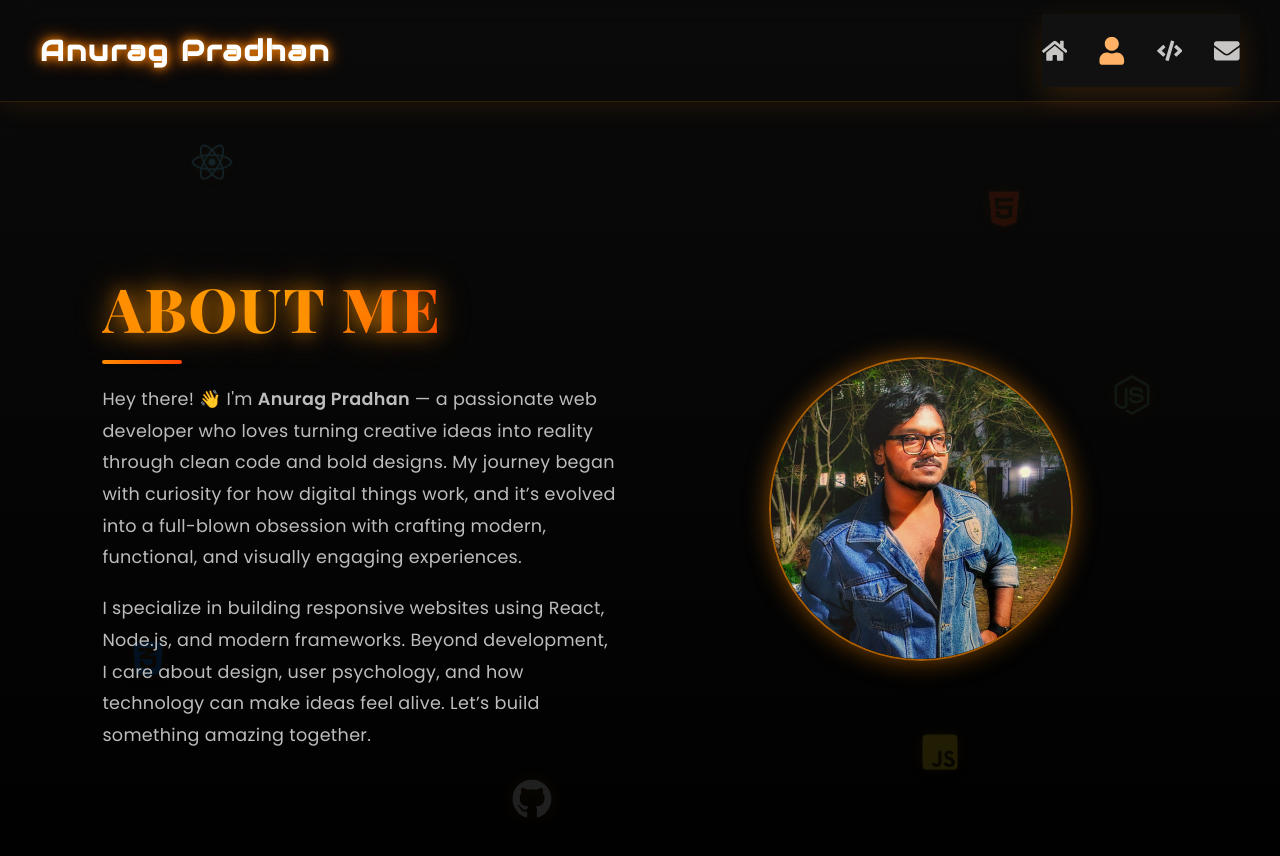
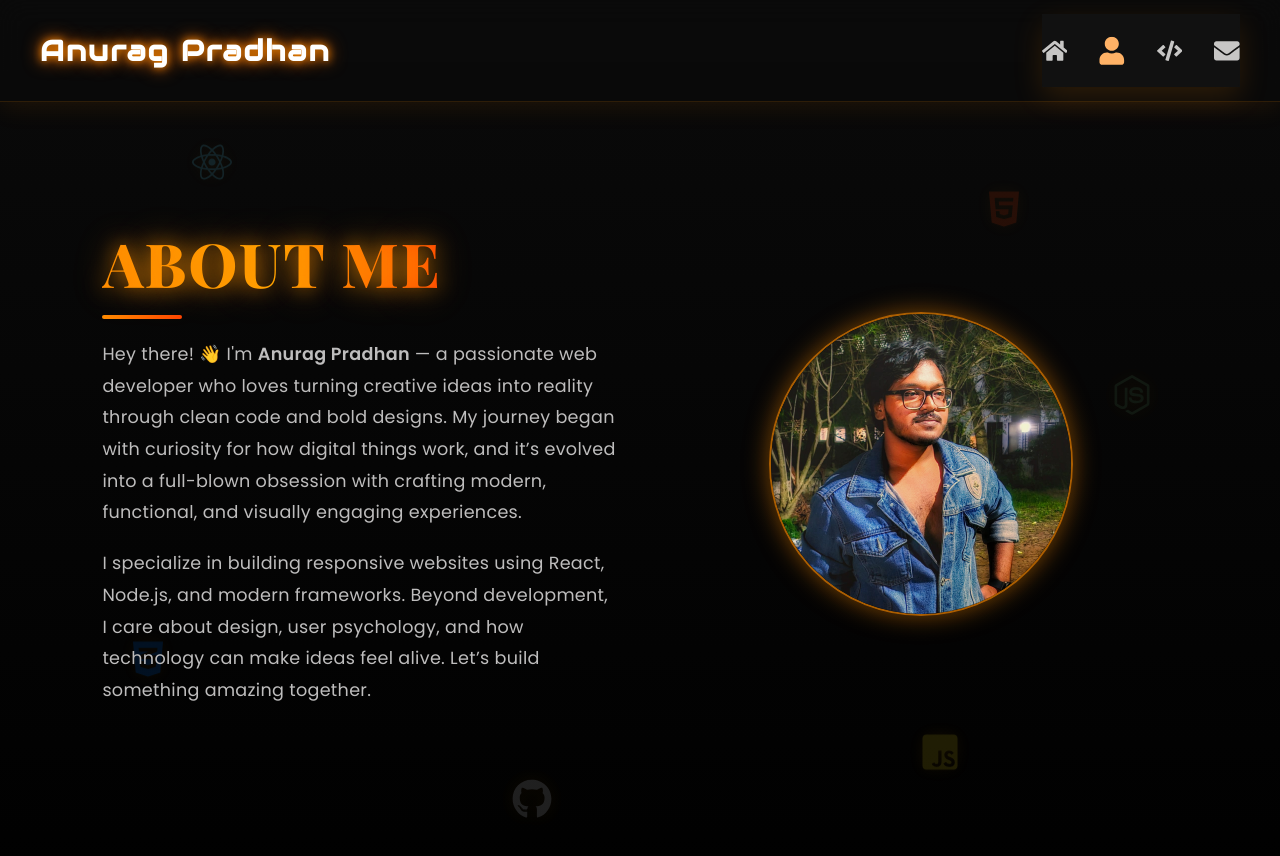
Before and after one commit to AnuragPradhan05/Portfolio, a React (Vite) app: page /about in a window 1280 px wide. Shown: the top 856 px of the page. Built offline with nearby package versions, Linux system fonts and the light colour scheme.

Commit message:
changed the home.css and about.css

```diff
--- a/src/styles/About.css
+++ b/src/styles/About.css
@@ -26,7 +26,7 @@
   width: 100%;
   position: relative;
   z-index: 2;
-  padding-top: 90px; /* adjust based on your navbar height */
+  /* padding-top: 90px; adjust based on your navbar height */
 
 }
 
@@ -117,6 +117,7 @@
   .about-container {
     flex-direction: column-reverse;
     text-align: center;
+    padding-top: 90px;
   }
 
   .about-content h1 span {
--- a/src/styles/Home.css
+++ b/src/styles/Home.css
@@ -35,7 +35,7 @@
   flex-wrap: wrap;
   gap: 3rem;
   animation: slideUp 1s ease forwards;
-  padding-top: 120px; /* adjust based on your navbar height */
+  /* padding-top: 120px; adjust based on your navbar height */
 
 }
 
@@ -185,6 +185,7 @@
     flex-direction: column;
     text-align: center;
     gap: 2rem;
+    padding-top: 120px;
   }
 
   .home-image img {
```
